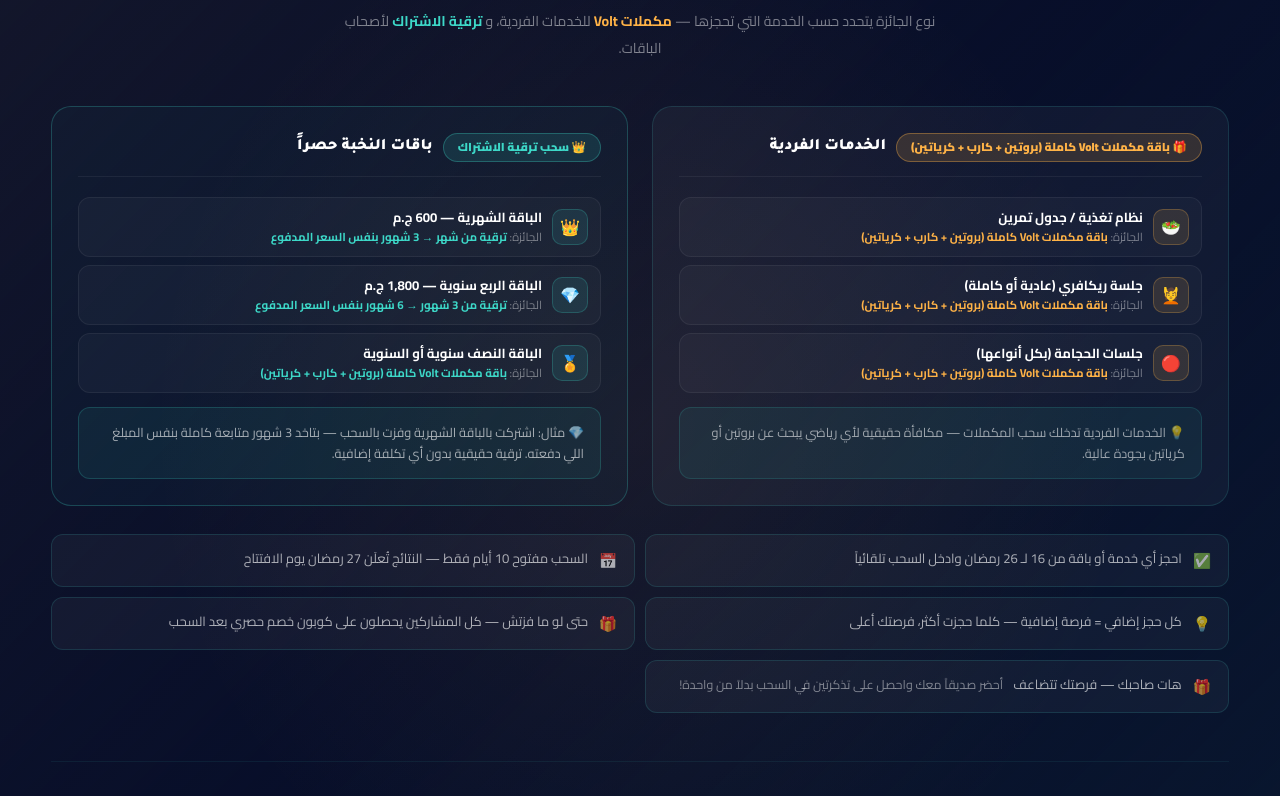
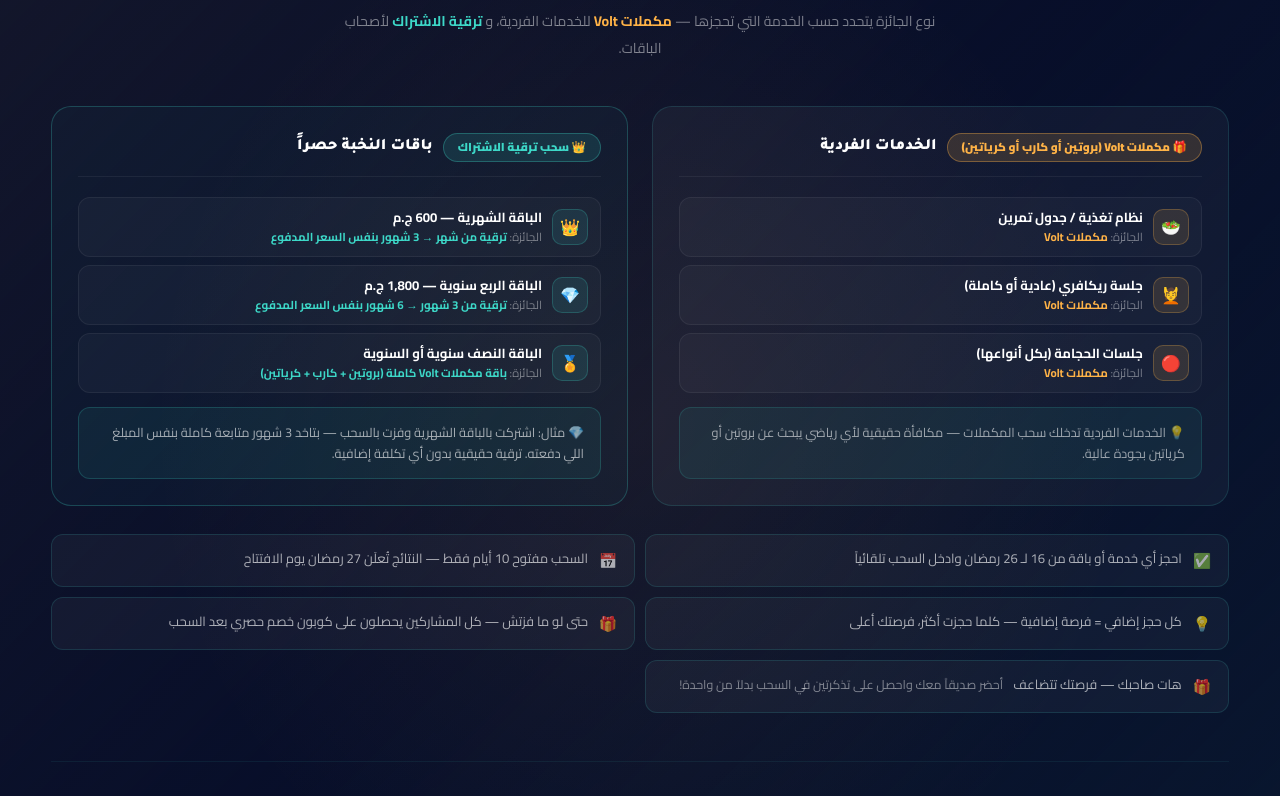
Before and after one commit to Ahmed-Adel0/bstance, a Next.js app: page / in a window 1280 px wide. Shown: the part 1820-2616 px from the top of the page. Built offline with nearby package versions, Linux system fonts and the light colour scheme.

Commit message:
Update FAQ and Raffle sections content

```diff
--- a/src/components/sections/FAQSection.tsx
+++ b/src/components/sections/FAQSection.tsx
@@ -21,7 +21,7 @@
       <>
         <strong style={{ color: "var(--gold)" }}>سحب المكملات:</strong> مخصص
         لأصحاب الخدمات الفردية (ريكافري، تغذية، تمرين، حجامة) — الجائزة مكمل
-        باقة مكملات كاملة (بروتين + كارب + كيرياتين).
+        سحب مكملات (بروتين أو كارب أو كيرياتين).
         <br />
         <br />
         <strong style={{ color: "var(--teal-light)" }}>
--- a/src/components/sections/RaffleHookSection.tsx
+++ b/src/components/sections/RaffleHookSection.tsx
@@ -44,7 +44,7 @@
           <div className="raffle-col">
             <div className="raffle-col-header">
               <div className="rcol-badge supplements">
-                🎁 باقة مكملات Volt كاملة (بروتين + كارب + كرياتين)
+                🎁 مكملات Volt (بروتين أو كارب أو كرياتين)
               </div>
               <div className="rcol-title">الخدمات الفردية</div>
             </div>
@@ -54,7 +54,7 @@
                 <div className="rt-service">نظام تغذية / جدول تمرين</div>
                 <div className="rt-prize-label">
                   الجائزة:{" "}
-                  <strong>باقة مكملات Volt كاملة (بروتين + كارب + كرياتين)</strong>
+                  <strong>مكملات Volt</strong>
                 </div>
               </div>
             </div>
@@ -64,7 +64,7 @@
                 <div className="rt-service">جلسة ريكافري (عادية أو كاملة)</div>
                 <div className="rt-prize-label">
                   الجائزة:{" "}
-                  <strong>باقة مكملات Volt كاملة (بروتين + كارب + كرياتين)</strong>
+                  <strong>مكملات Volt</strong>
                 </div>
               </div>
             </div>
@@ -74,7 +74,7 @@
                 <div className="rt-service">جلسات الحجامة (بكل أنواعها)</div>
                 <div className="rt-prize-label">
                   الجائزة:{" "}
-                  <strong>باقة مكملات Volt كاملة (بروتين + كارب + كرياتين)</strong>
+                  <strong>مكملات Volt</strong>
                 </div>
               </div>
             </div>
```
